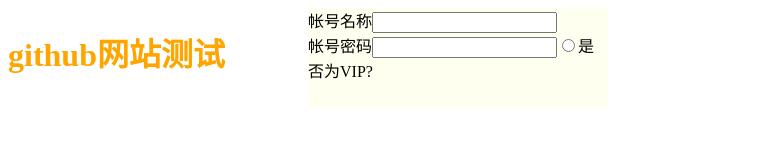
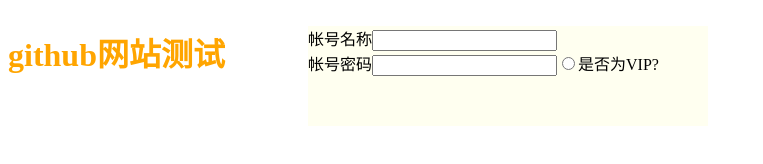
Before and after one commit to oscar-uwu/oscar-uwu.io, a plain HTML site: page index.html in a window 1280 px wide. Shown: the whole page, without its empty margins (0-763 px from the left). Drawn offline with Linux system fonts and the light colour scheme.

Commit message:
Update index.html

```diff
--- a/index.html
+++ b/index.html
@@ -11,7 +11,8 @@
 <div id="head" style="height:80px;width:300px;float:left">
 <h1 style="color:orange">github网站测试</h1>
 </div>
-	<div id="content" style="background-color:#FFFFF0;height:100px;width:300px;float:left">
+<br>
+	<div id="content" style="background-color:#FFFFF0;height:100px;width:400px;float:left">
 	<form border="0">
 	<table>
 		<tbody>
```
